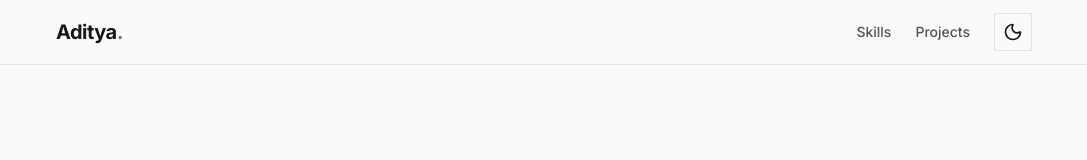
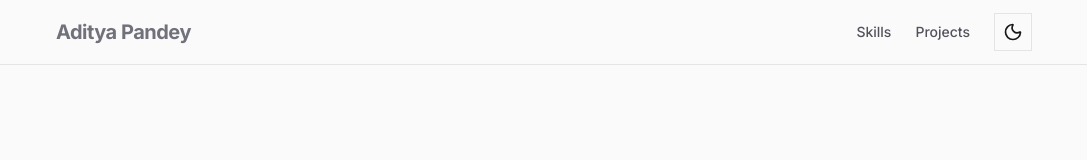
Before and after one commit to Aditya06pandey1368/Portfolio, a Next.js app: page / in a window 1280 px wide. Shown: the top 160 px of the page, without its empty margins (96-1183 px from the left). Built offline with nearby package versions, Linux system fonts and the light colour scheme.

Commit message:
fix: update Navbar logo text to include full name

```diff
--- a/components/Navbar.tsx
+++ b/components/Navbar.tsx
@@ -15,7 +15,7 @@ export default function Navbar() {
             whileHover={{ scale: 1.05 }}
             className="font-bold text-xl tracking-tight text-zinc-900 dark:text-zinc-50"
           >
-            Aditya<span className="text-zinc-500 dark:text-zinc-400">.</span>
+            <span className="text-zinc-500 dark:text-zinc-400">Aditya Pandey</span>
           </motion.div>
         </Link>
 
```
